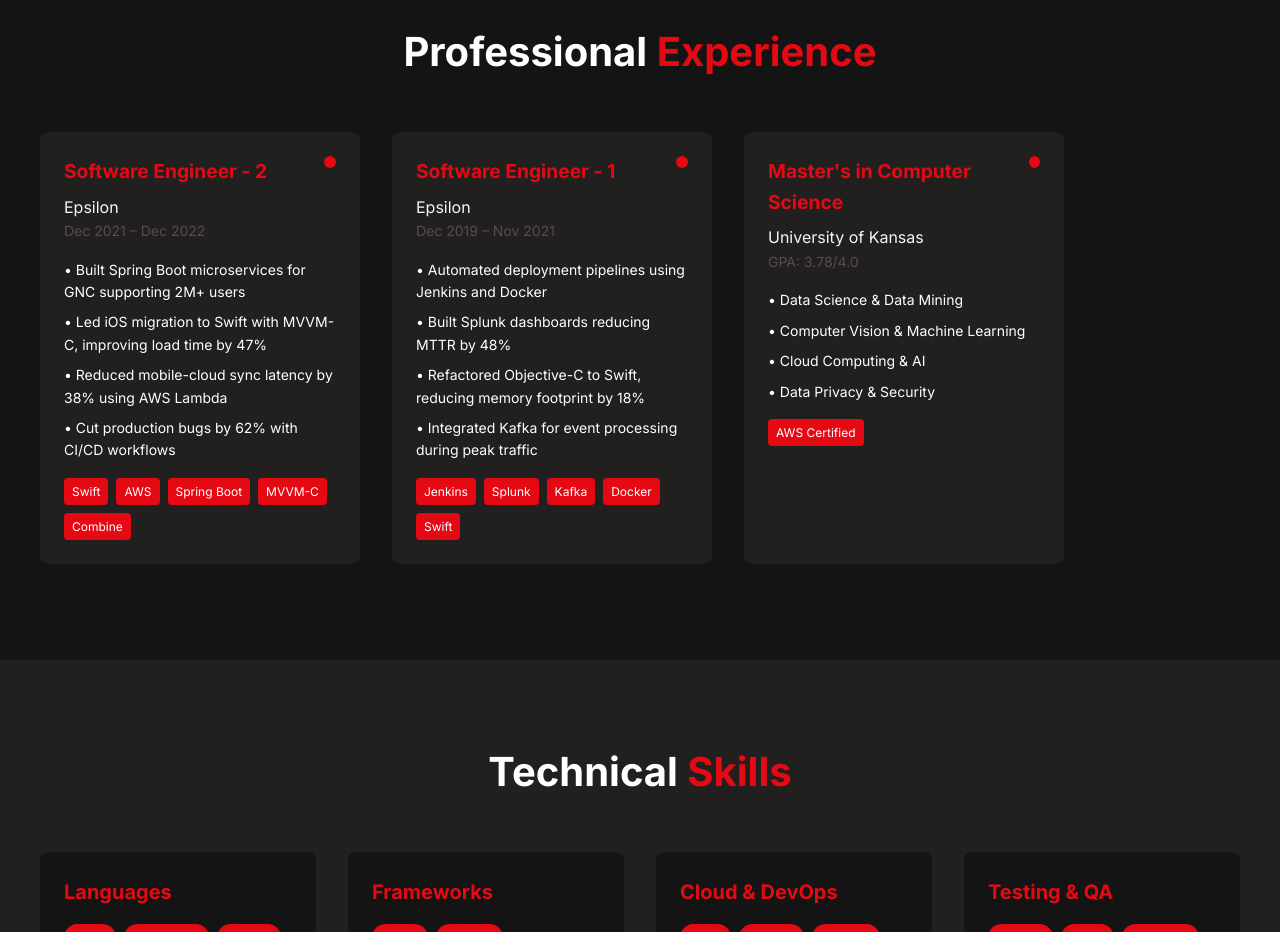
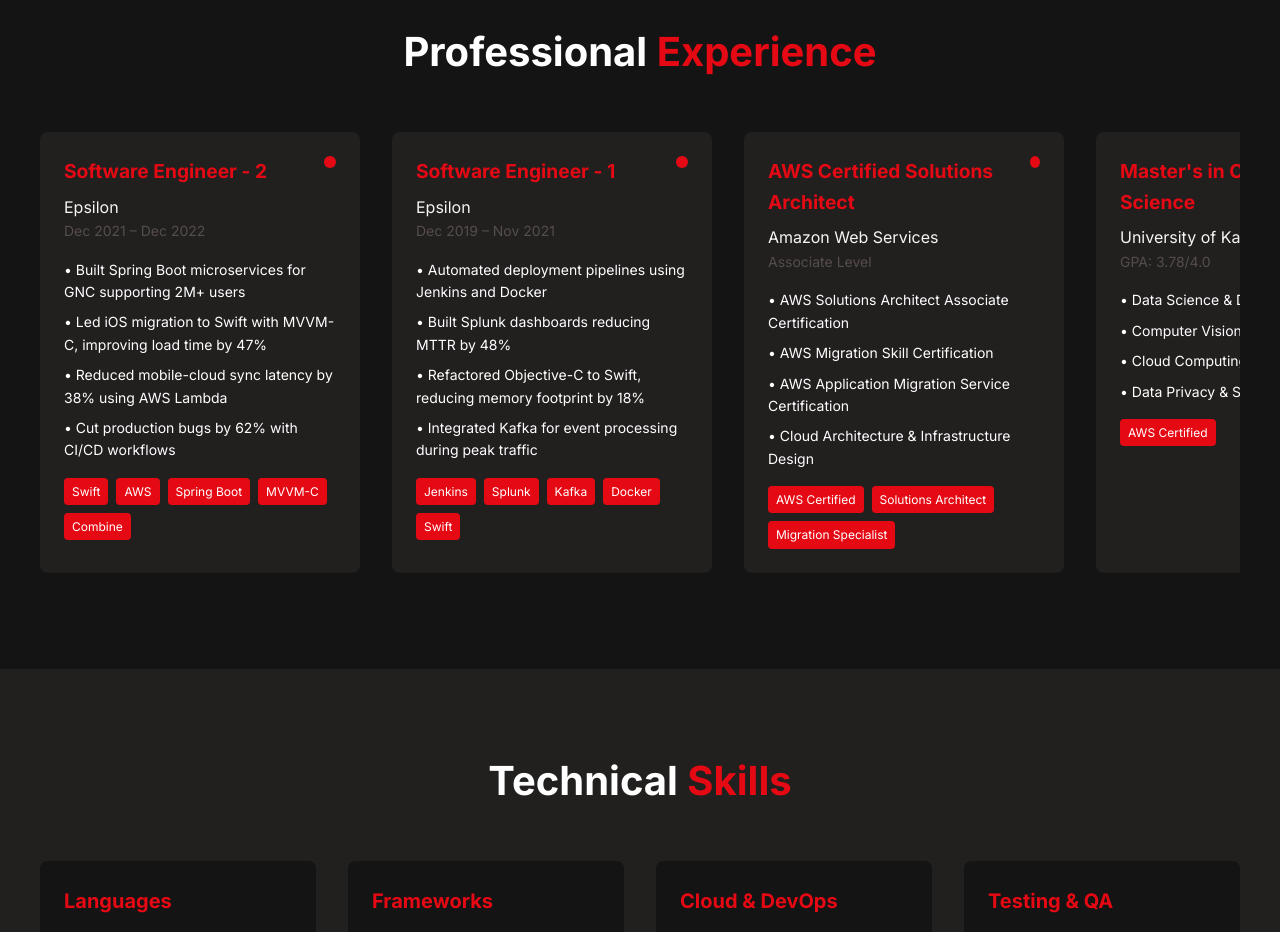
Before and after one commit to SupreetP/Portfolio, a plain HTML site: page index.html in a window 1280 px wide. Shown: the part 860-1792 px from the top of the page. Drawn offline with Linux system fonts and the light colour scheme.

Commit message:
Update index.html
added aws section separately

```diff
--- a/index.html
+++ b/index.html
@@ -552,6 +552,27 @@
                         <span class="tech-tag">Swift</span>
                     </div>
                 </div>
+                <div class="experience-card">
+                    <div class="card-header">
+                        <div>
+                            <div class="card-title">AWS Certified Solutions Architect</div>
+                            <div class="card-company">Amazon Web Services</div>
+                            <div class="card-period">Associate Level</div>
+                        </div>
+                        <div class="card-dot"></div>
+                    </div>
+                    <div class="card-highlights">
+                        <p>• AWS Solutions Architect Associate Certification</p>
+                        <p>• AWS Migration Skill Certification</p>
+                        <p>• AWS Application Migration Service Certification</p>
+                        <p>• Cloud Architecture & Infrastructure Design</p>
+                    </div>
+                    <div class="tech-tags">
+                        <span class="tech-tag">AWS Certified</span>
+                        <span class="tech-tag">Solutions Architect</span>
+                        <span class="tech-tag">Migration Specialist</span>
+                    </div>
+                </div>
 
                 <div class="experience-card">
                     <div class="card-header">
```
